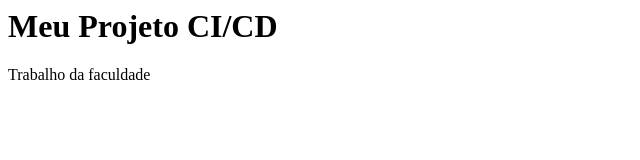
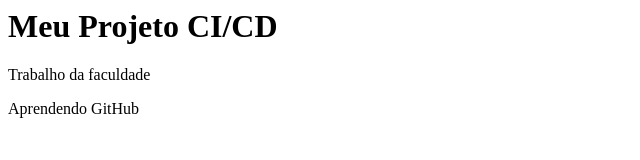
Before and after one commit to henriquecey/projeto-cicd, a plain HTML site: page index.html in a window 1280 px wide. Shown: the whole page, without its empty margins (0-640 px from the left). Drawn offline with Linux system fonts and the light colour scheme.

Commit message:
Update index.html

```diff
--- a/index.html
+++ b/index.html
@@ -1,2 +1,3 @@
 <h1>Meu Projeto CI/CD</h1>
 <p>Trabalho da faculdade</p>
+<p>Aprendendo GitHub</p>
```
